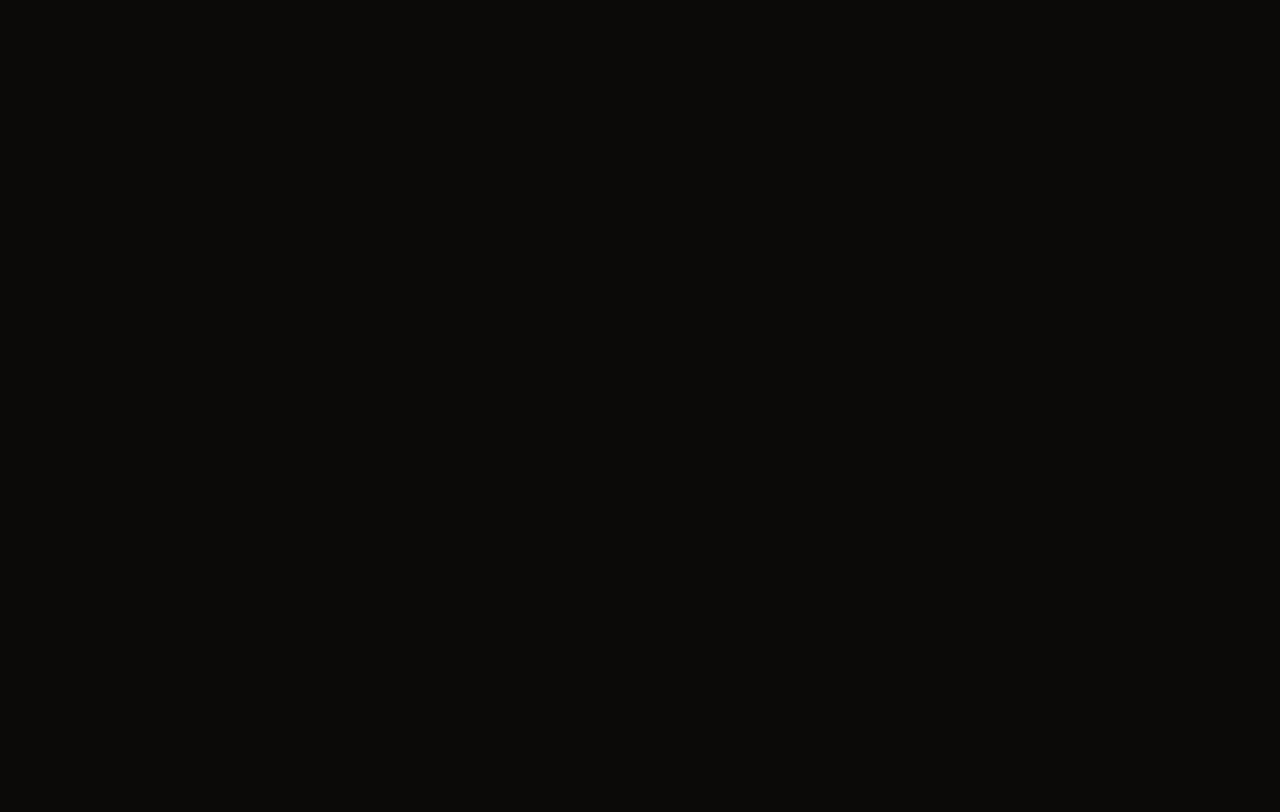
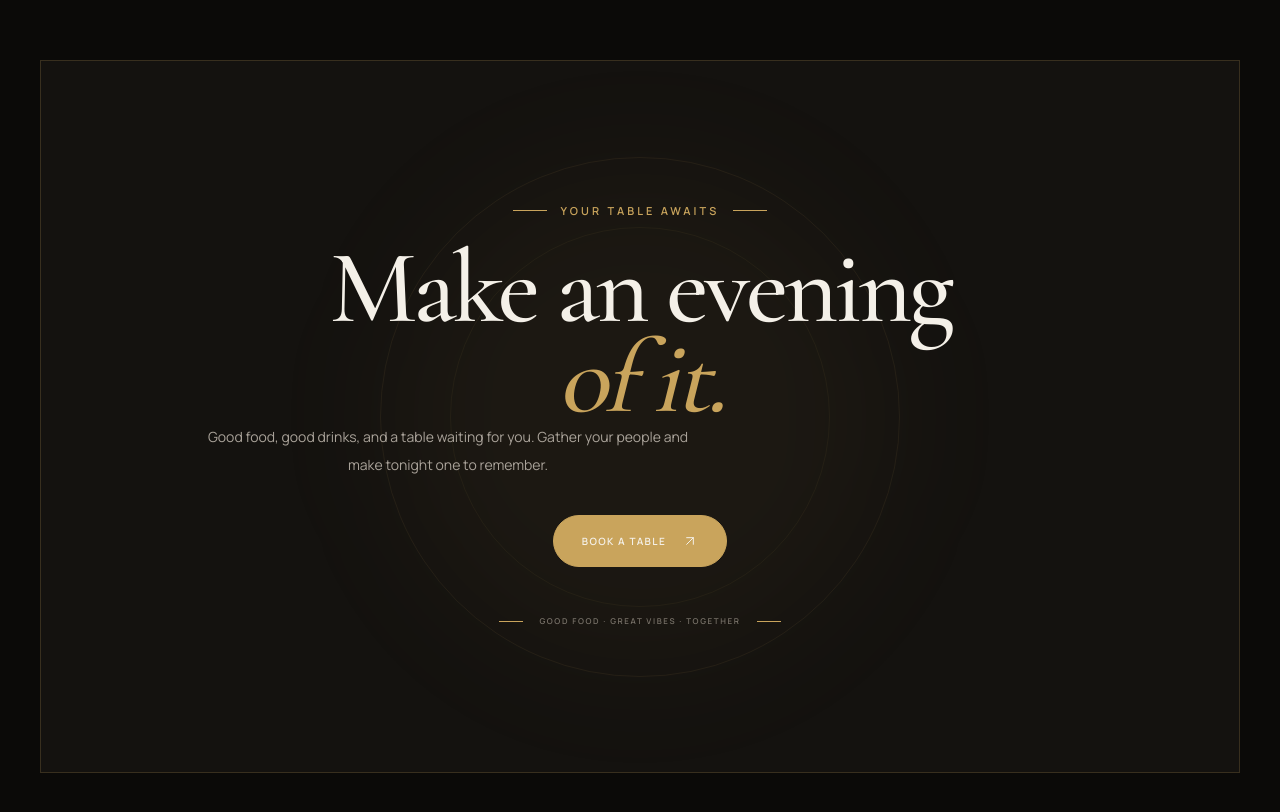
Before and after one commit to its-razahasnain/tavern, a Next.js app: page / in a window 1280 px wide. Shown: the part 6809-7621 px from the top of the page. Before the commit the page ends 7149 px from the top, so only its background shows below. Built offline with nearby package versions, Linux system fonts and the light colour scheme.

Commit message:
feat: add Tavern reservation CTA

```diff
--- a/src/app/page.tsx
+++ b/src/app/page.tsx
@@ -3,6 +3,7 @@ import { FeatureStrip } from "@/components/home/FeatureStrip";
 import { GallerySection } from "@/components/home/GallerySection";
 import { Hero } from "@/components/home/Hero";
 import { MenuPreview } from "@/components/home/MenuPreview";
+import { ReservationCTA } from "@/components/home/ReservationCTA";
 import { TestimonialsSection } from "@/components/home/TestimonialsSection";
 
 export default function Home() {
@@ -20,7 +21,9 @@ export default function Home() {
 
       <TestimonialsSection />
 
-      {/* Temporary placeholder for Phase 10 */}
+      <ReservationCTA />
+
+      {/* Temporary placeholder for Phase 11 */}
       <section className="min-h-[40vh] bg-background" />
     </main>
   );
--- /dev/null
+++ b/src/components/home/ReservationCTA.tsx
@@ -0,0 +1,197 @@
+"use client";
+
+import Link from "next/link";
+import { motion } from "motion/react";
+import { ArrowUpRight } from "lucide-react";
+
+import { Container } from "@/components/ui/Container";
+import { GoldDivider } from "@/components/ui/GoldDivider";
+
+const ease = [0.22, 1, 0.36, 1] as const;
+
+export function ReservationCTA() {
+  return (
+    <section
+      id="reservation"
+      className="
+        relative overflow-hidden
+        bg-background
+        px-5 py-5
+        sm:px-8 sm:py-8
+        lg:px-10 lg:py-10
+      "
+    >
+      <div
+        className="
+          relative overflow-hidden
+          border border-border
+          bg-surface
+          py-24
+          sm:py-28
+          lg:py-36
+        "
+      >
+        {/* Ambient glow */}
+        <div
+          aria-hidden="true"
+          className="
+            pointer-events-none absolute
+            left-1/2 top-1/2
+            size-[500px]
+            -translate-x-1/2 -translate-y-1/2
+            rounded-full
+            bg-gold/[0.045]
+            blur-3xl
+          "
+        />
+
+        {/* Decorative rings */}
+        <div
+          aria-hidden="true"
+          className="
+            pointer-events-none absolute
+            left-1/2 top-1/2
+            size-[320px]
+            -translate-x-1/2 -translate-y-1/2
+            rounded-full
+            border border-gold/[0.08]
+            sm:size-[420px]
+            lg:size-[520px]
+          "
+        />
+
+        <div
+          aria-hidden="true"
+          className="
+            pointer-events-none absolute
+            left-1/2 top-1/2
+            size-[220px]
+            -translate-x-1/2 -translate-y-1/2
+            rounded-full
+            border border-gold/[0.06]
+            sm:size-[300px]
+            lg:size-[380px]
+          "
+        />
+
+        <Container className="relative">
+          <div className="mx-auto max-w-4xl text-center">
+            {/* Eyebrow */}
+            <motion.div
+              initial={{ opacity: 0, y: 15 }}
+              whileInView={{ opacity: 1, y: 0 }}
+              viewport={{ once: true, amount: 0.4 }}
+              transition={{ duration: 0.65, ease }}
+              className="eyebrow mb-7 justify-center"
+            >
+              Your Table Awaits
+            </motion.div>
+
+            {/* Heading */}
+            <motion.h2
+              initial={{ opacity: 0, y: 30 }}
+              whileInView={{ opacity: 1, y: 0 }}
+              viewport={{ once: true, amount: 0.4 }}
+              transition={{ duration: 0.9, delay: 0.08, ease }}
+              className="
+                font-display
+                text-5xl leading-[0.86]
+                tracking-[-0.04em]
+                sm:text-6xl
+                md:text-7xl
+                lg:text-[6.5rem]
+              "
+            >
+              Make an evening
+              <br />
+              <span className="italic text-gold">of it.</span>
+            </motion.h2>
+
+            {/* Description */}
+            <motion.p
+              initial={{ opacity: 0, y: 20 }}
+              whileInView={{ opacity: 1, y: 0 }}
+              viewport={{ once: true, amount: 0.4 }}
+              transition={{ duration: 0.7, delay: 0.2, ease }}
+              className="
+                mx-auto mt-7 max-w-lg
+                text-sm leading-7
+                text-foreground-muted
+              "
+            >
+              Good food, good drinks, and a table waiting for you. Gather your
+              people and make tonight one to remember.
+            </motion.p>
+
+            {/* CTA */}
+            <motion.div
+              initial={{ opacity: 0, y: 20 }}
+              whileInView={{ opacity: 1, y: 0 }}
+              viewport={{ once: true, amount: 0.4 }}
+              transition={{ duration: 0.7, delay: 0.32, ease }}
+              className="mt-9 flex justify-center"
+            >
+              <Link
+                href="/reservation"
+                className="
+                  group inline-flex min-h-13
+                  items-center gap-4
+                  rounded-full
+                  border border-gold
+                  bg-gold
+                  px-7
+                  font-body text-[10px]
+                  font-semibold uppercase
+                  tracking-[0.14em]
+                  text-background
+                  transition-all duration-300
+                  hover:border-gold-light
+                  hover:bg-gold-light
+                "
+              >
+                <span>Book a Table</span>
+
+                <ArrowUpRight
+                  size={16}
+                  strokeWidth={1.5}
+                  className="
+                    transition-transform duration-300
+                    group-hover:translate-x-0.5
+                    group-hover:-translate-y-0.5
+                  "
+                />
+              </Link>
+            </motion.div>
+
+            {/* Bottom detail */}
+            <motion.div
+              initial={{ opacity: 0 }}
+              whileInView={{ opacity: 1 }}
+              viewport={{ once: true }}
+              transition={{ duration: 0.7, delay: 0.45 }}
+              className="
+                mt-12 flex items-center
+                justify-center gap-4
+              "
+            >
+              <GoldDivider width="small" />
+
+              <span
+                className="
+                  font-body text-[8px]
+                  font-semibold uppercase
+                  tracking-[0.2em]
+                  text-foreground-subtle
+                "
+              >
+                Good food · Great vibes · Together
+              </span>
+
+              <GoldDivider width="small" />
+            </motion.div>
+          </div>
+        </Container>
+      </div>
+    </section>
+  );
+}
```
